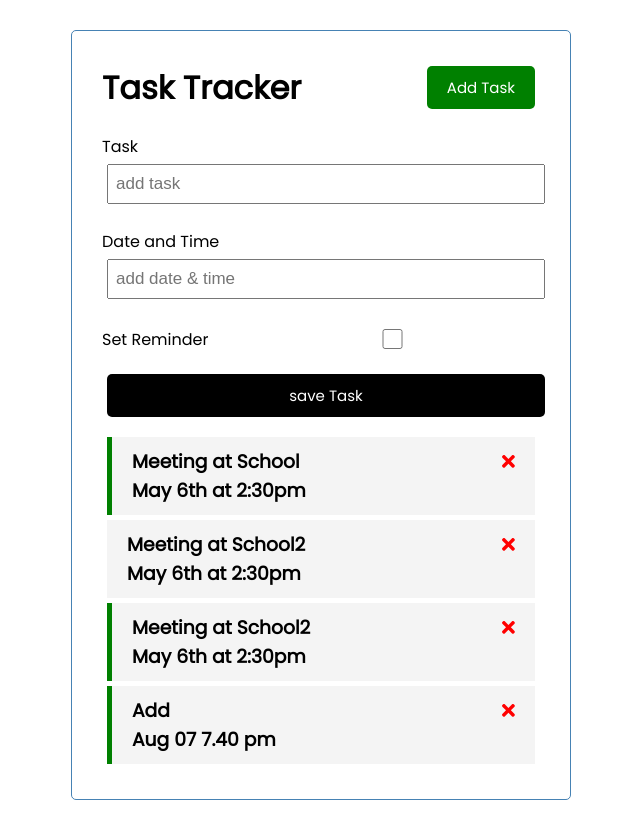
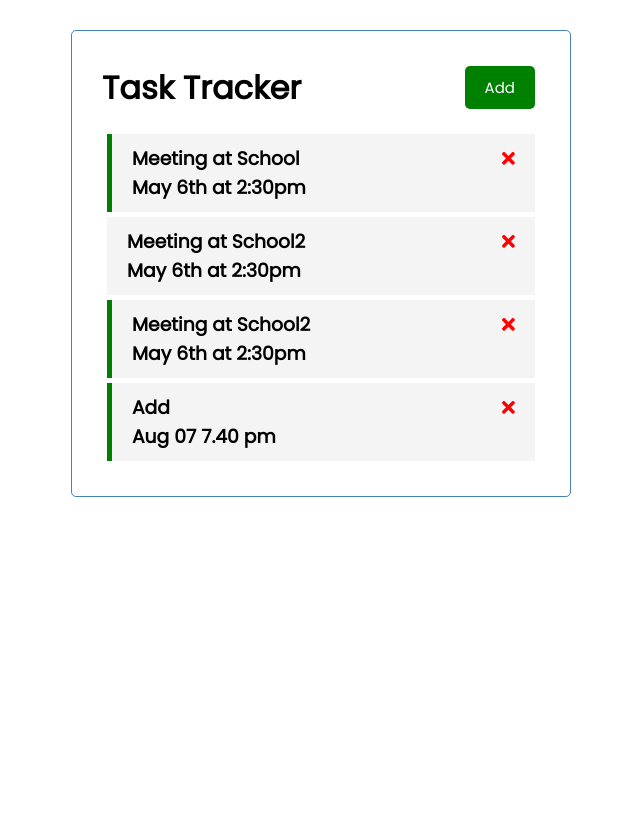
Before and after one commit to 1997Buhuti/angular-crash, an Angular app: page / in a window 1280 px wide. Shown: the whole page, without its empty margins (319-959 px from the left). After the commit the page ends 800 px from the top, so only its background shows below. Built offline with nearby package versions, Linux system fonts and the light colour scheme; data requests are answered from the project's data file.

Commit message:
Added Collapse and expand feature for Add Button

```diff
--- a/src/app/components/add-task/add-task.component.html
+++ b/src/app/components/add-task/add-task.component.html
@@ -1,4 +1,4 @@
-<form class="address-form" (ngSubmit)="onSubmit()">
+<form *ngIf="showAddTask" class="address-form" (ngSubmit)="onSubmit()">
   <div class="form-control">
     <label for="text">Task</label>
     <input type="text" id="text" [(ngModel)]="text" name="text" placeholder="add task">
--- a/src/app/components/add-task/add-task.component.ts
+++ b/src/app/components/add-task/add-task.component.ts
@@ -1,5 +1,7 @@
 import {Component, OnInit, Output,EventEmitter} from '@angular/core';
 import {ITask} from "../../ITask";
+import{UiService} from "../../services/ui.service";
+import {Subscription} from "rxjs";
 @Component({
   selector: 'app-add-task',
   templateUrl: './add-task.component.html',
@@ -10,8 +12,15 @@
   text:string;
   day:string;
   reminder:boolean=false;
-
-  constructor() { }
+  showAddTask:boolean;
+  subscription:Subscription;
+  constructor(private uiService:UiService) {
+    this.subscription = this.uiService
+      .onToggle()
+      .subscribe((value:boolean) => {
+          this.showAddTask=value
+      })
+  }
 
   ngOnInit(): void {
   }
--- a/src/app/components/header/header.component.html
+++ b/src/app/components/header/header.component.html
@@ -1,4 +1,9 @@
 <header>
   <h1>{{title}}</h1>
-  <app-button color="green" text="Add Task"   (btnClick)="toggleAddTask()"></app-button>
+  <app-button
+    color= "{{showAddTask ? 'red': 'green'}}"
+    text="{{showAddTask ? 'Collapse': 'Add'}}"
+    (btnClick)="toggleAddTask()"
+  >
+  </app-button>
 </header>
--- a/src/app/components/header/header.component.ts
+++ b/src/app/components/header/header.component.ts
@@ -1,16 +1,25 @@
 import { Component, OnInit } from '@angular/core';
-
+import {UiService } from '../../services/ui.service';
+import {Subscription} from 'rxjs';
 @Component({
   selector: 'app-header',
   templateUrl: './header.component.html',
   styleUrls: ['./header.component.css']
 })
 export class HeaderComponent implements OnInit {
-  title = 'Task Tracker';
-  constructor() { }
+  title: string = 'Task Tracker';
+  showAddTask: boolean;
+  subscription: Subscription
+  constructor(private uiService: UiService) {
+    this.subscription = this.uiService
+      .onToggle()
+      .subscribe(value =>{
+      this.showAddTask = value
+    })
+  }
   ngOnInit(): void {
   }
   toggleAddTask(){
-    console.log('toggle');
+   this.uiService.toggleAddTask();
   }
 }
--- /dev/null
+++ b/src/app/services/ui.service.ts
@@ -0,0 +1,19 @@
+import { Injectable } from '@angular/core';
+import {Observable,Subject} from 'rxjs'
+@Injectable({
+  providedIn: 'root'
+})
+export class UiService {
+  private showAddTask:boolean = false;
+  private subject = new Subject<any>();
+  constructor() { }
+
+  toggleAddTask():void{
+    this.showAddTask = !this.showAddTask;
+    this.subject.next(this.showAddTask )
+  }
+
+  onToggle():Observable<any>{
+    return this.subject.asObservable();
+  }
+}
```
Also changed, not shown: 1 other file (tests, documents, lock files or other folders).
